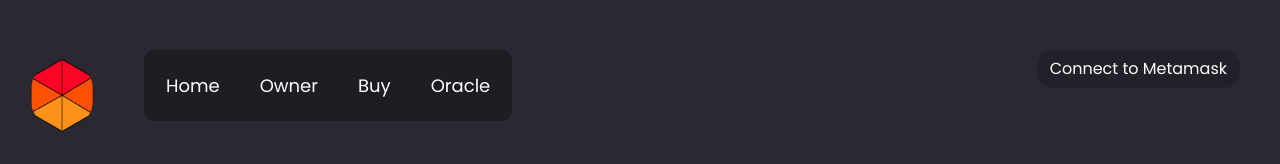
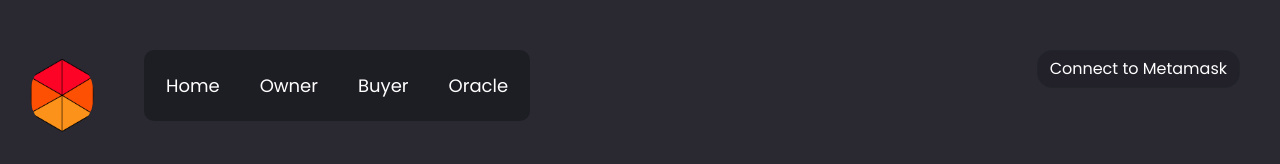
Before and after one commit to MarcusWentz/DisruptiveInsurance, a React (Create React App) app in the folder Frontend/insuredisrupt/: page / in a window 1280 px wide. Shown: the top 164 px of the page. Built offline with nearby package versions, Linux system fonts and the light colour scheme; the HTML template or start-up script is replaced by a standard one.

Commit message:
Update Navbar.js

```diff
--- a/Frontend/insuredisrupt/src/components/Navbar.js
+++ b/Frontend/insuredisrupt/src/components/Navbar.js
@@ -28,7 +28,7 @@ class Navbar extends Component {
 					</li>
 					<li className="nav-txt">
 						<Link to="/buy" className="nav-link">
-							Buy
+							Buyer
 						</Link>
 					</li>
 					<li className="nav-txt">
```
